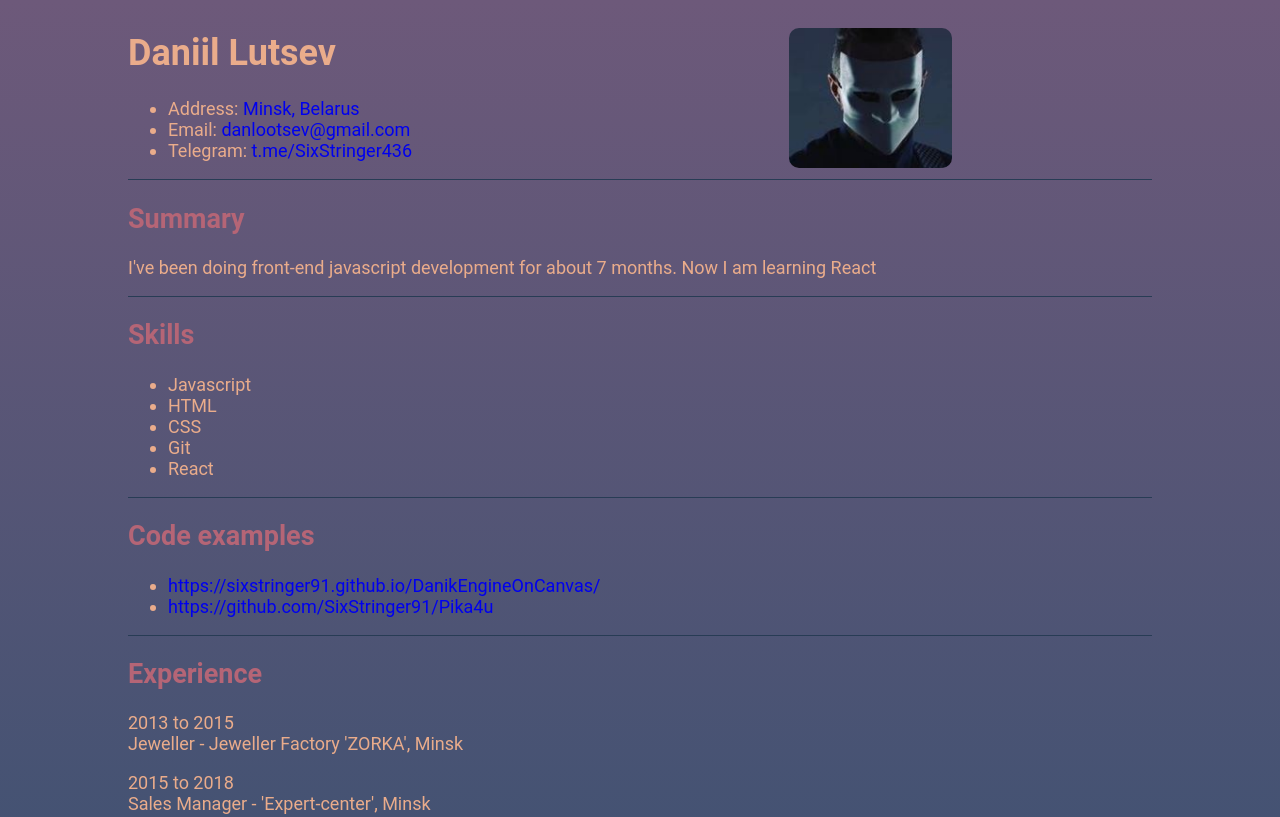
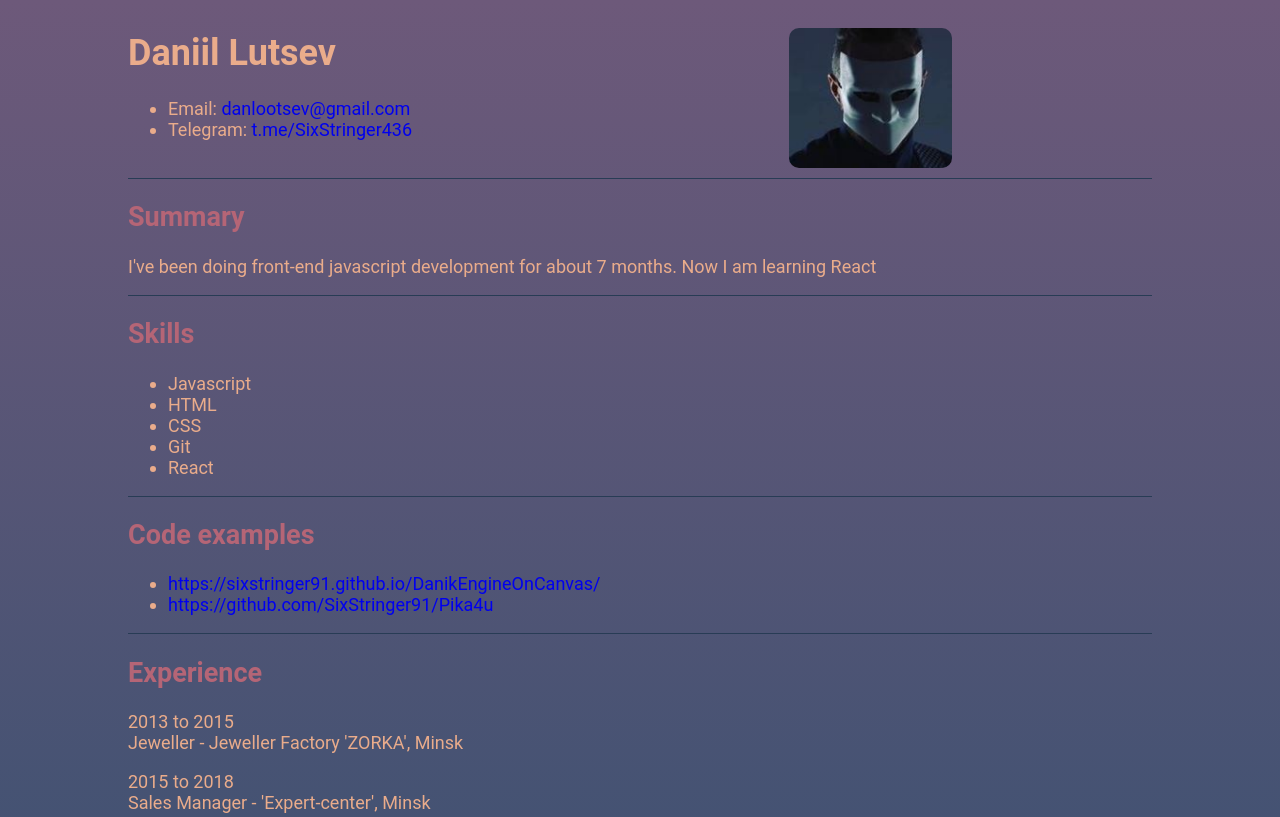
Before and after one commit to SixStringer91/rsschool-cv, a plain HTML site: page index.html in a window 1280 px wide. Shown: the top 817 px of the page. Drawn offline with Linux system fonts and the light colour scheme.

Commit message:
init: html page

```diff
--- a/index.html
+++ b/index.html
@@ -15,7 +15,7 @@
               <h1>Daniil Lutsev</h1>
                 <ul class="contacts">
 
-                    <li>Address: <a href="https://goo.gl/maps/3kyqMyy1urVVRc7F6">Minsk, Belarus</a></li>
+                    <!-- <li>Address: <a href="https://goo.gl/maps/3kyqMyy1urVVRc7F6">Minsk, Belarus</a></li> -->
                     <li>Email: <a href="mailto:danlootsev@gmail.com">danlootsev@gmail.com</a> </li>
                     <li>Telegram: <a href="https://t.me/SixStringer436">t.me/SixStringer436</a> </li>
                 </ul>
```
